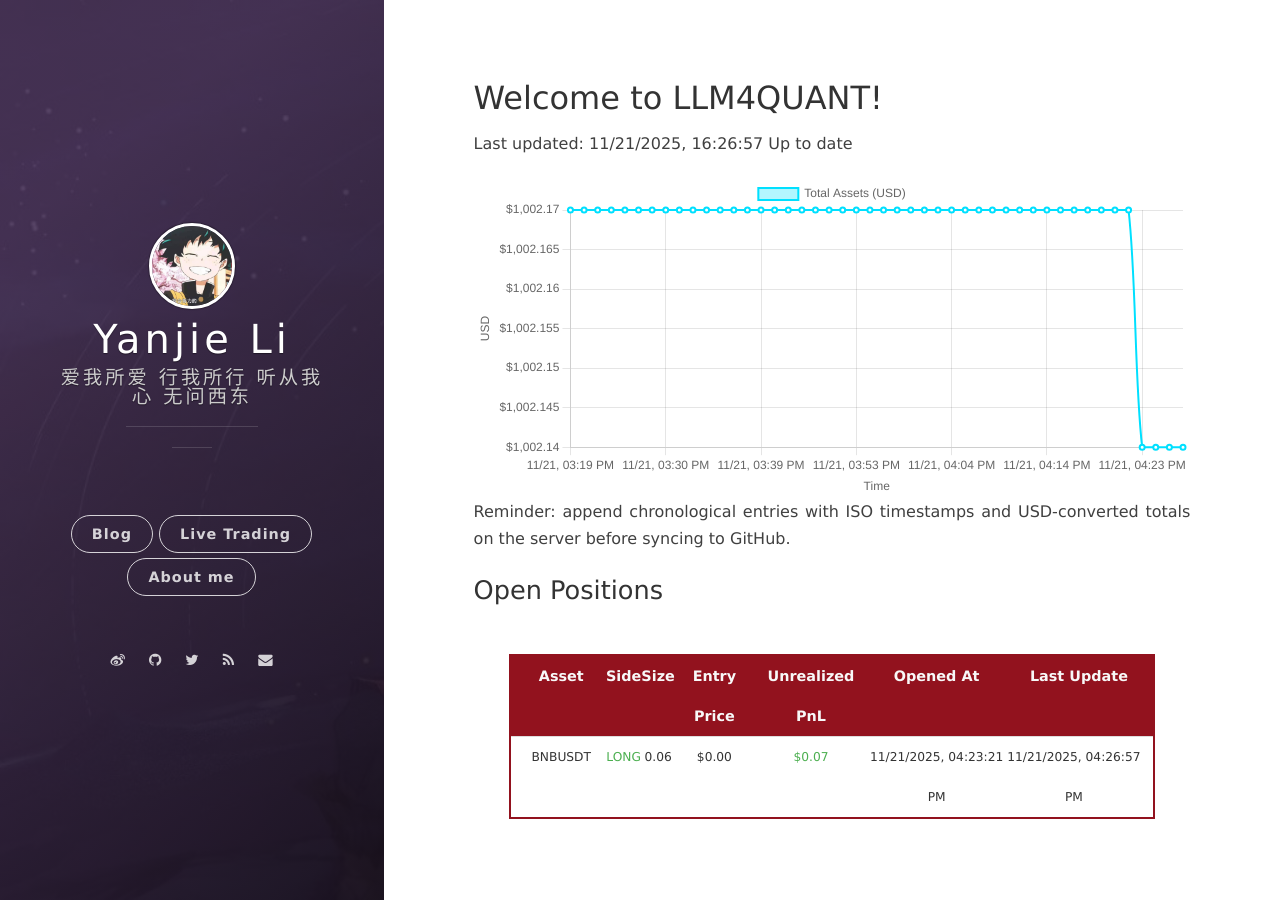
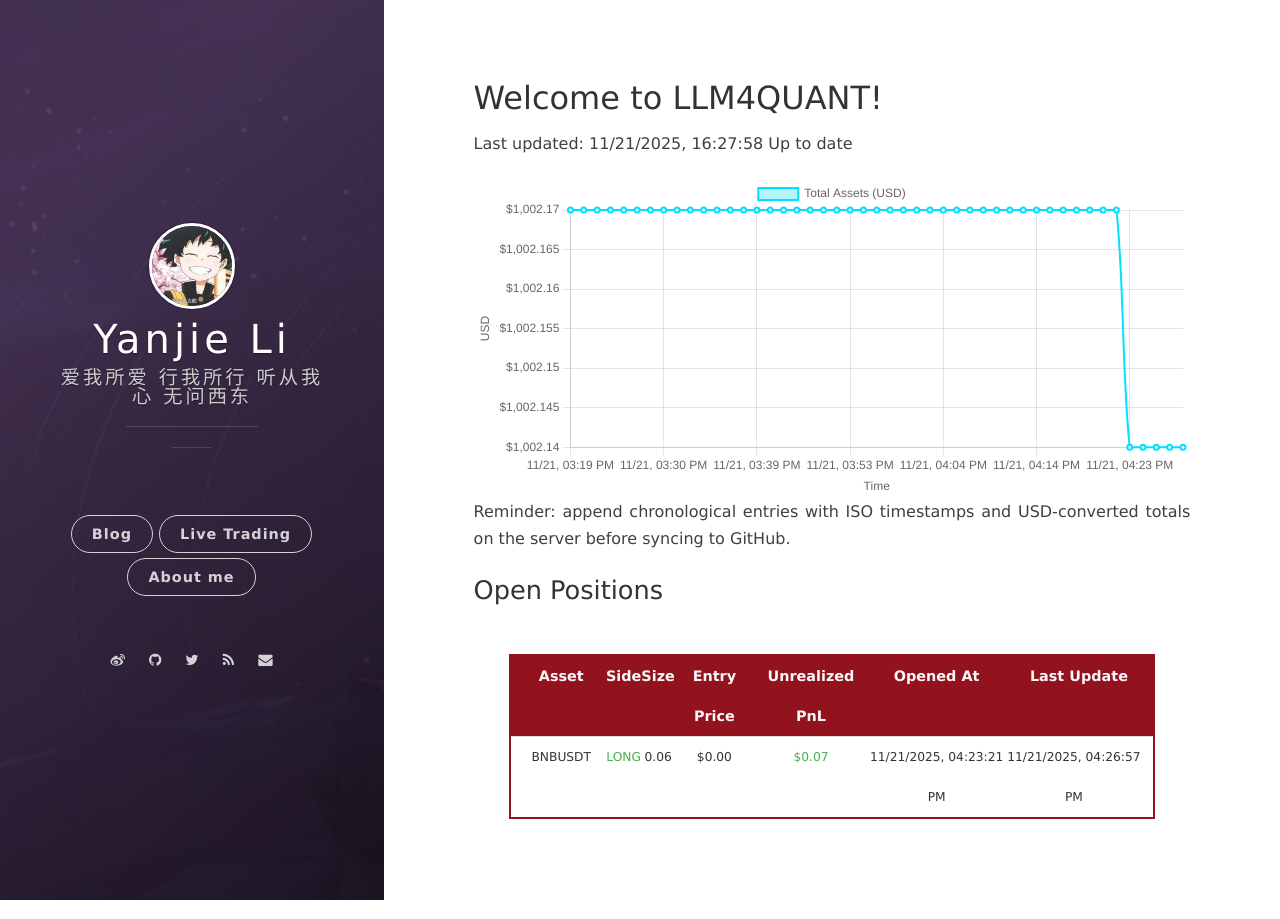
Before and after one commit to leeyegy/leeyegy.github.io, a Jekyll site: the page built from live-trading.html, in a window 1280 px wide. Built offline with Jekyll 4.4.1, drawn with Linux system fonts in a browser that asks for light colours; nearby versions of some CDN libraries.

Commit message:
AccountMonitor: update balance history 2025-11-22T00:27:58+08:00

```diff
--- a/assets/data/binance/balance-history.json
+++ b/assets/data/binance/balance-history.json
@@ -1,5 +1,5 @@
 {
-  "generatedAt": "2025-11-22T00:26:57+08:00",
+  "generatedAt": "2025-11-22T00:27:58+08:00",
   "asset": "total_usd_value",
   "history": [
     {
@@ -185,6 +185,10 @@
     {
       "timestamp": "2025-11-22T00:26:57+08:00",
       "totalUsd": 1002.14291411
+    },
+    {
+      "timestamp": "2025-11-22T00:27:58+08:00",
+      "totalUsd": 1002.14291411
     }
   ]
 }
```
